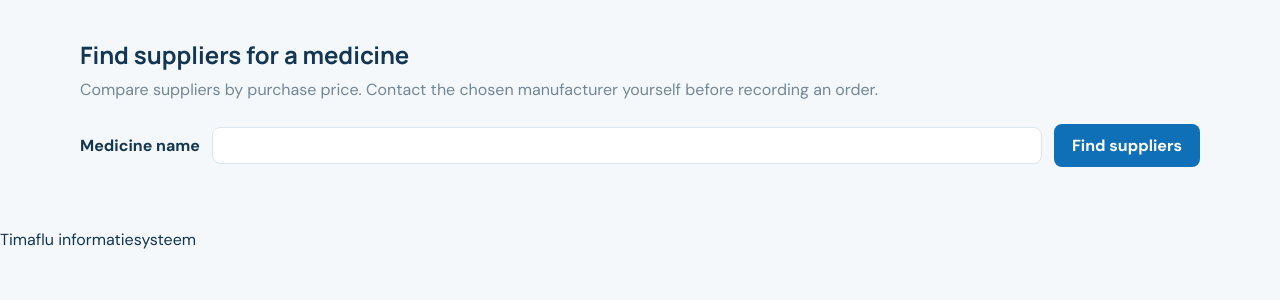
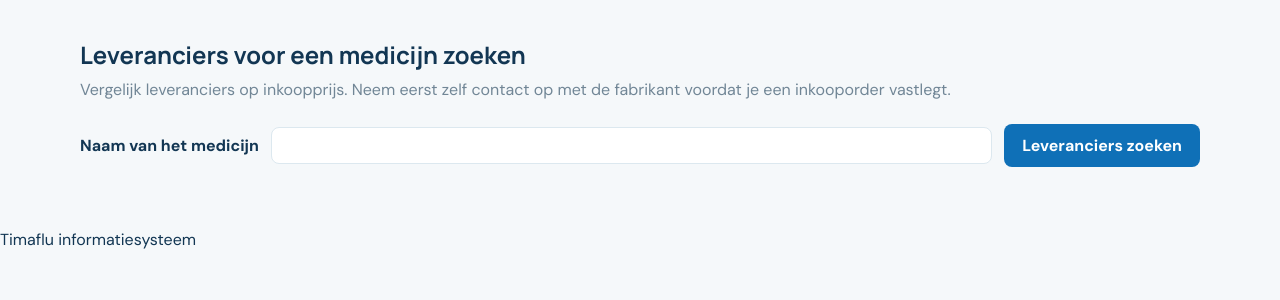
Before and after one commit to ViktorQorri/Project-Timaflu, a Flask app: page /suppliers in a window 1280 px wide. Shown: the part 231-531 px from the top of the page. Run offline with Flask 3, Linux system fonts and the light colour scheme.

Commit message:
Translate the stock, supplier and stock check screens to Dutch
The tests check the Dutch texts.

Co-Authored-By: Claude Opus 5.5 <noreply@anthropic.com>

```diff
--- a/code/backend/routes/purchasing.py
+++ b/code/backend/routes/purchasing.py
@@ -36,5 +36,5 @@ def record_purchase_order():
         request.form.get("product_id"),
         request.form.get("quantity"),
     )
-    flash(f"Purchasing order {order_id} recorded after supplier confirmation.", "success")
+    flash(f"Inkooporder {order_id} is vastgelegd na bevestiging door de leverancier.", "success")
     return redirect(url_for("purchasing.suppliers"))
--- a/code/backend/test_sales_stock.py
+++ b/code/backend/test_sales_stock.py
@@ -58,7 +58,7 @@ class StockCheckTests(TestCase):
             with patch("routes.sales.get_connection", return_value=Connection(self.rows)):
                 response = client.get("/orders?q=Medication&quantity=4")
                 self.assertEqual(response.status_code, 200)
-                self.assertIn(b"Insufficient stock", response.data)
-                self.assertIn(b"Reserved", response.data)
+                self.assertIn(b"Onvoldoende voorraad", response.data)
+                self.assertIn(b"Gereserveerd", response.data)
             response = client.get("/orders")
             self.assertEqual(response.status_code, 200)
--- a/code/backend/test_stock_shortages.py
+++ b/code/backend/test_stock_shortages.py
@@ -74,4 +74,4 @@ class StockShortageTests(TestCase):
             with patch("routes.purchasing.get_connection", return_value=FakeConnection([])):
                 response = client.get("/stock")
                 self.assertEqual(response.status_code, 200)
-                self.assertIn(b"No stock shortages", response.data)
+                self.assertIn(b"Geen voorraadtekorten", response.data)
--- a/code/backend/test_supplier_lookup.py
+++ b/code/backend/test_supplier_lookup.py
@@ -63,4 +63,4 @@ class SupplierLookupTests(TestCase):
             with patch("routes.purchasing.get_connection", return_value=Connection([])):
                 response = client.get("/suppliers?product=Unknown")
                 self.assertEqual(response.status_code, 200)
-                self.assertIn(b"No suppliers found", response.data)
+                self.assertIn(b"Geen leveranciers gevonden", response.data)
--- a/code/frontend/templates/suppliers.html
+++ b/code/frontend/templates/suppliers.html
@@ -1,34 +1,34 @@
 {% extends "base.html" %}
-{% block title %}Suppliers{% endblock %}
+{% block title %}Leveranciers{% endblock %}
 {% block content %}
 <section class="stock-dashboard" aria-labelledby="supplier-title">
-  <h1 id="supplier-title">Find suppliers for a medicine</h1>
-  <p class="stock-dashboard__subtitle">Compare suppliers by purchase price. Contact the chosen manufacturer yourself before recording an order.</p>
+  <h1 id="supplier-title">Leveranciers voor een medicijn zoeken</h1>
+  <p class="stock-dashboard__subtitle">Vergelijk leveranciers op inkoopprijs. Neem eerst zelf contact op met de fabrikant voordat je een inkooporder vastlegt.</p>
   <form method="get" action="{{ url_for('purchasing.suppliers') }}" class="supplier-lookup">
-    <label for="product-name">Medicine name</label>
+    <label for="product-name">Naam van het medicijn</label>
     <input id="product-name" name="product" type="search" value="{{ product_name }}" maxlength="100" required>
-    <button type="submit">Find suppliers</button>
+    <button type="submit">Leveranciers zoeken</button>
   </form>
   {% if product_name %}
     {% if offers %}
       <div class="stock-dashboard__table-wrap">
         <table class="stock-dashboard__table">
-          <caption>Supplier offers for {{ product_name }}, ordered by purchase price</caption>
-          <thead><tr><th scope="col">Medicine</th><th scope="col">Supplier</th><th scope="col">Contact person</th><th scope="col">Phone number</th><th scope="col" class="stock-dashboard__number">Purchase price</th><th scope="col">Manual purchase order</th></tr></thead>
+          <caption>Leveranciers voor {{ product_name }}, goedkoopste bovenaan</caption>
+          <thead><tr><th scope="col">Medicijn</th><th scope="col">Leverancier</th><th scope="col">Contactpersoon</th><th scope="col">Telefoonnummer</th><th scope="col" class="stock-dashboard__number">Inkoopprijs</th><th scope="col">Inkooporder vastleggen</th></tr></thead>
           <tbody>
             {% for offer in offers %}
               <tr>
                 <th scope="row">{{ offer.productnaam }}</th>
                 <td>{{ offer.leverancier }}</td>
-                <td>{{ offer.contactpersoon or 'Not recorded' }}</td>
-                <td>{{ offer.telefoonnummer or 'Not recorded' }}</td>
+                <td>{{ offer.contactpersoon or 'Niet bekend' }}</td>
+                <td>{{ offer.telefoonnummer or 'Niet bekend' }}</td>
                 <td class="stock-dashboard__number">{{ "%.2f"|format(offer.inkoopprijs) }}</td>
                 <td>
                   <form method="post" action="{{ url_for('purchasing.record_purchase_order') }}">
                     <input type="hidden" name="product_id" value="{{ offer.product_id }}">
                     <input type="hidden" name="supplier_id" value="{{ offer.leverancier_id }}">
-                    <label>Quantity <input name="quantity" type="number" min="1" step="1" required></label>
-                    <button type="submit">Record confirmed order</button>
+                    <label>Aantal <input name="quantity" type="number" min="1" step="1" required></label>
+                    <button type="submit">Bevestigde order vastleggen</button>
                   </form>
                 </td>
               </tr>
@@ -37,7 +37,7 @@
         </table>
       </div>
     {% else %}
-      <p role="status">No suppliers found for this medicine.</p>
+      <p role="status">Geen leveranciers gevonden voor dit medicijn.</p>
     {% endif %}
   {% endif %}
 </section>
```
Also changed, not shown: code/frontend/templates/orders.html (+12 -12 lines), code/frontend/templates/stock.html (+13 -13 lines).
